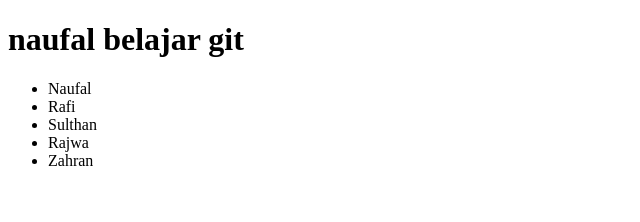
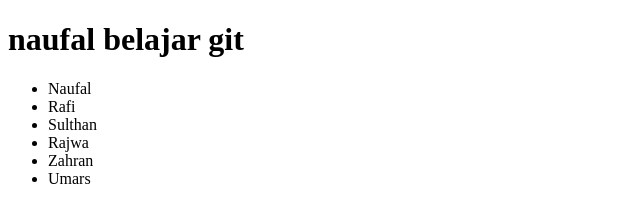
Before and after one commit to edoj2k/belajargit, a plain HTML site: page index.html in a window 1280 px wide. Shown: the full height of the page, 0-640 px from the left. Drawn offline with Linux system fonts and the light colour scheme.

Commit message:
tambah umar

```diff
--- a/index.html
+++ b/index.html
@@ -13,6 +13,7 @@
       <li>Sulthan</li>
       <li>Rajwa</li>
       <li>Zahran</li>
+      <li>Umars</li>
     </ul>
   </body>
 </html>
```
